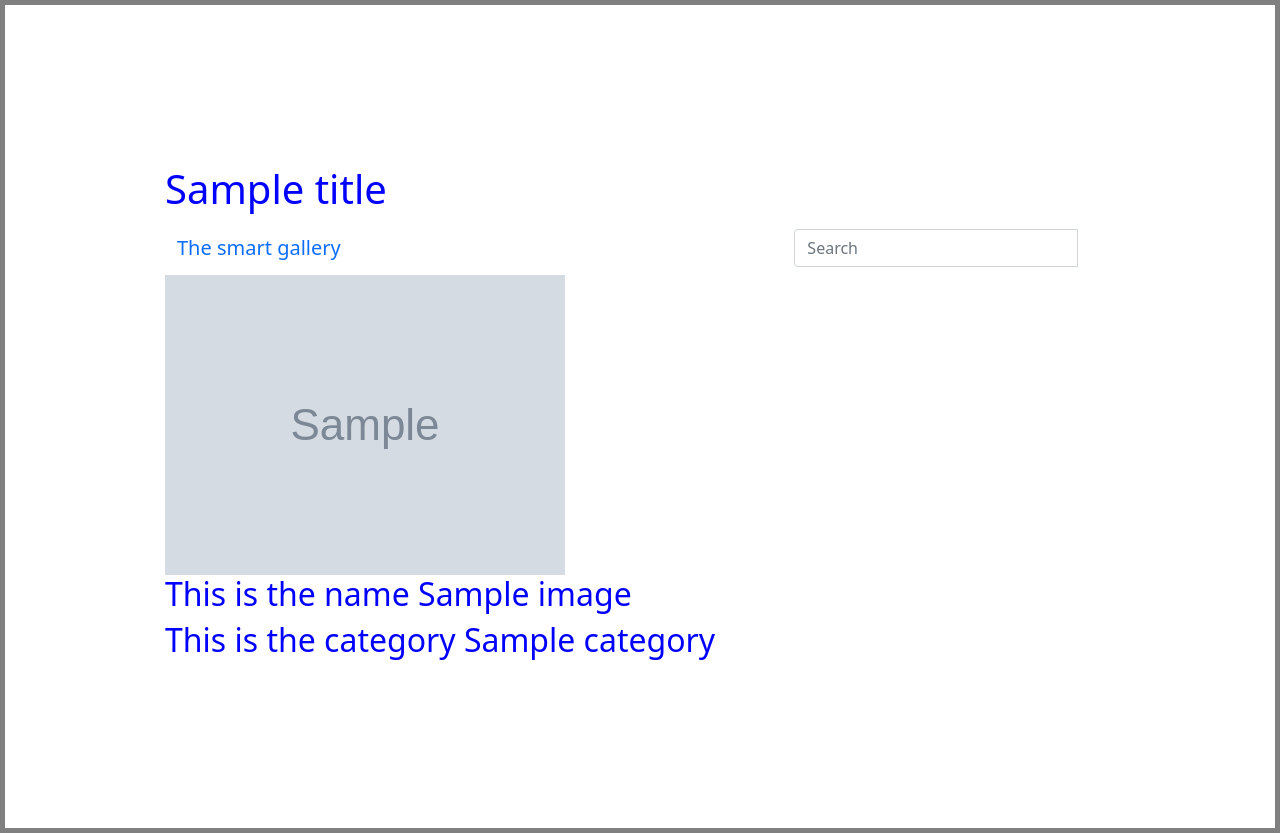
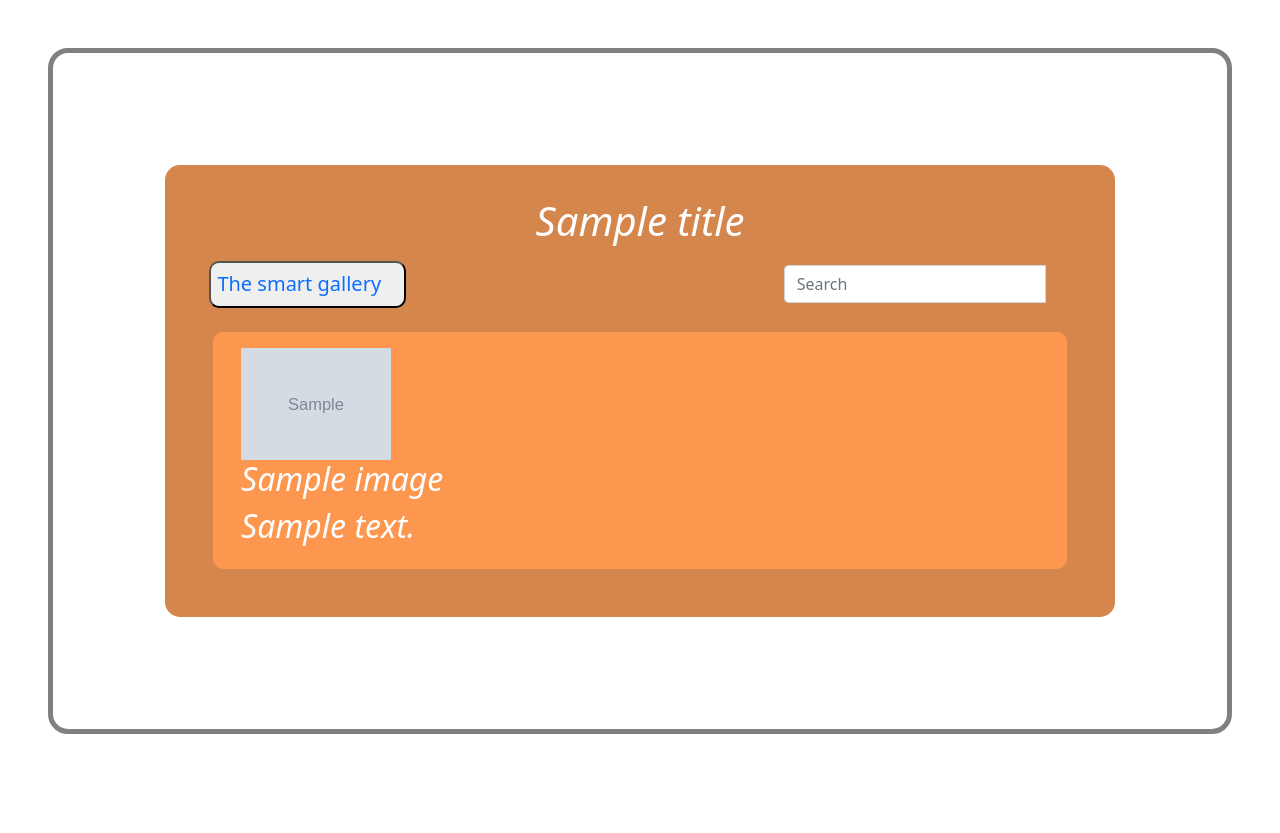
Before and after one commit to Timoh97/Personal-Gallery, a Django app: template myPics/templates/welcome.html in a window 1280 px wide. After the commit the page ends 734 px from the top, so only its background shows below. Run offline with Django 3.2, Linux system fonts and the light colour scheme; the template is opened without the code that fills it: most values are stand-ins (such as "Sample title", 1, 10 or a date in 2020); grey boxes marked "Sample" are stand-in pictures.

Commit message:
style templates using bootstrap

```diff
--- a/myPics/templates/base.html
+++ b/myPics/templates/base.html
@@ -6,12 +6,14 @@
 
 
 </head>
-<body style="color:blue; border: 5px solid grey; padding: 10em">
-  <h1>{{title}}</h1>
+<body style="font-style: oblique; color: white; border: 5px solid grey; padding:7em; border-radius:20px; margin: 3em;" >
+<div style="background-color: #d4864d; border-radius: 15px; padding: 2em;">
+  <h1 class="text-center" style="font-size: xx-larger;font-style: oblique;">{{title}}</h1>
   {% include 'navbar.html' %}
 
 {%block content%}
 {%endblock%}
+</div>
 
 </body>
 </html>
--- a/myPics/templates/navbar.html
+++ b/myPics/templates/navbar.html
@@ -4,7 +4,7 @@
 <nav class="navbar navbar-inverse">
     <div class="container-fluid">
       <div class="navbar-header">
-        <a class="navbar-brand" href="{% url 'welcome' %}">The smart gallery</a>
+        <button style="padding: .4em;border-radius: 10px;"><a class="navbar-brand" href="{% url 'welcome' %}">The smart gallery</a></button>
       </div>
 
       <!-- Adding a search form  -->
--- a/myPics/templates/welcome.html
+++ b/myPics/templates/welcome.html
@@ -2,12 +2,21 @@
 
 {% block content %}
 {{block.super}}
+<div>
+    {%for image in images%}
 
-{%for image in images%}
-<img src="{{image.image.url}}" >
+<div class="row" style="background-color: #FD974F; padding:1em; border-radius: 10px; margin: 1em;">
 
-<h2>This is the name {{image.name}}</h2>
-<h2>This is the category {{image.category}}</h2>
+    <div class="col" styles="padding:2em;  margin-top:2em; border: 1em solid #FEFE24">
+        <img src="{{image.image.url}}" width="150">
+        <div class="col">
+            <h2>{{image.name}}</h2>
+            <h2>{{image.description}}</h2>
+        </div>
+    </div>
+</div>
 
-{%endfor%}
+
+    {%endfor%}
+</div>
 {% endblock %}
--- a/myPics/views.py
+++ b/myPics/views.py
@@ -7,7 +7,7 @@ from . models import Image, Location, Category
 # Create your views here.
 
 def welcome(request):
-    title = 'Welcome to A++ Gallery'
+    title = 'Welcome to A+ Gallery'
     images = Image.objects.all()
     context={
         'title': title,
```
